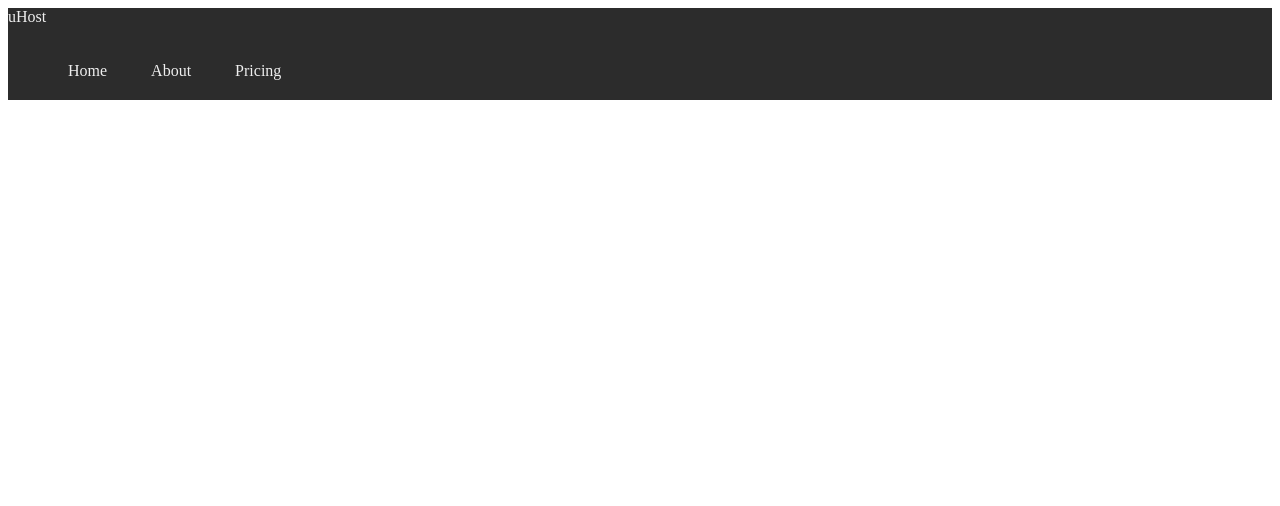
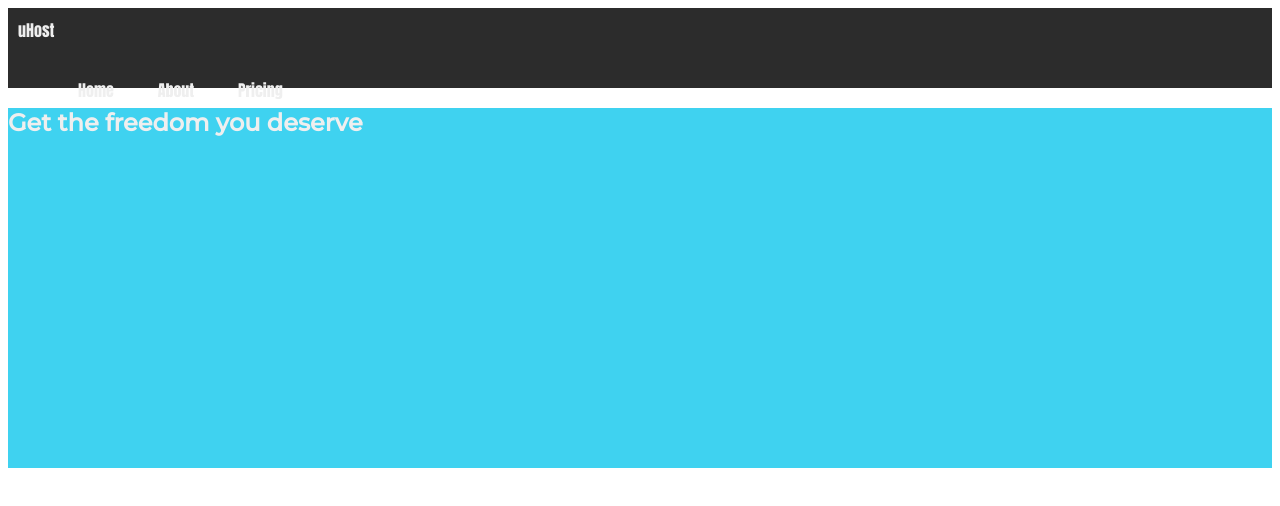
Before and after one commit to timegated/css-test-area, a plain HTML site: page css-the-complete-guide/1-course-project/index.html in a window 1280 px wide. Drawn offline with Linux system fonts and the light colour scheme.

Commit message:
added a section with some background colors to differentiate between site content

```diff
--- a/css-the-complete-guide/1-course-project/assets/css/style.css
+++ b/css-the-complete-guide/1-course-project/assets/css/style.css
@@ -1,19 +1,42 @@
+@import url("https://fonts.googleapis.com/css2?family=Anton&family=Montserrat:wght@500&display=swap");
+
 * {
     box-sizing: border-box;
 }
+
+html {
+    height: 100%;
+}
+
+body {
+    height: 100%;
+}
+
 .main-header {
+    height: 10%;
     background: #2c2c2c;
+    font-family: 'Anton', sans-serif;
+    padding: 10px;
 }
-.main-header__title > a {
+
+.main-header__title>a {
     color: #efefef;
     text-decoration: none;
 }
-.main-nav__items> li {
+
+.main-nav__items>li {
     display: inline-block;
     padding: 20px;
 }
 
-.main-nav__items> li > a {
+.main-nav__items>li>a {
     text-decoration: none;
     color: #efefef;
 }
+
+section {
+    height: 45%;
+    background: #2ceD;
+    color: #efefef;
+    font-family: 'Montserrat', sans-serif;
+}
--- a/css-the-complete-guide/1-course-project/index.html
+++ b/css-the-complete-guide/1-course-project/index.html
@@ -20,5 +20,8 @@
             </ul>
         </nav>
     </header>
+    <section>
+        <h1>Get the freedom you deserve</h1>
+    </section>
 </body>
 </html>
```
